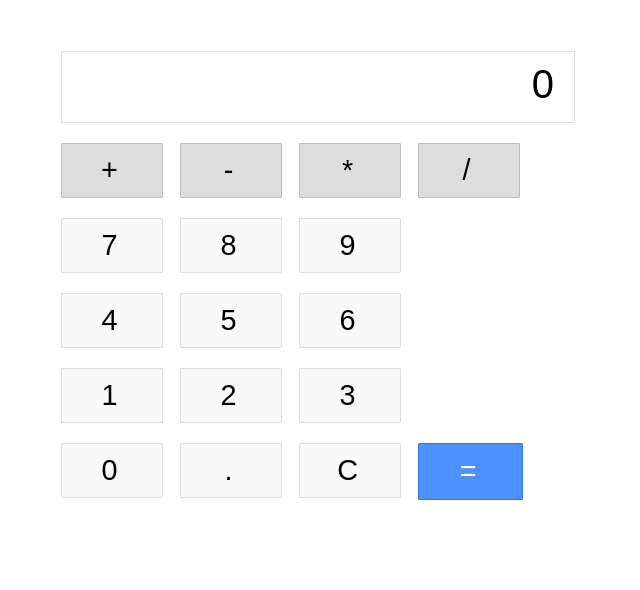
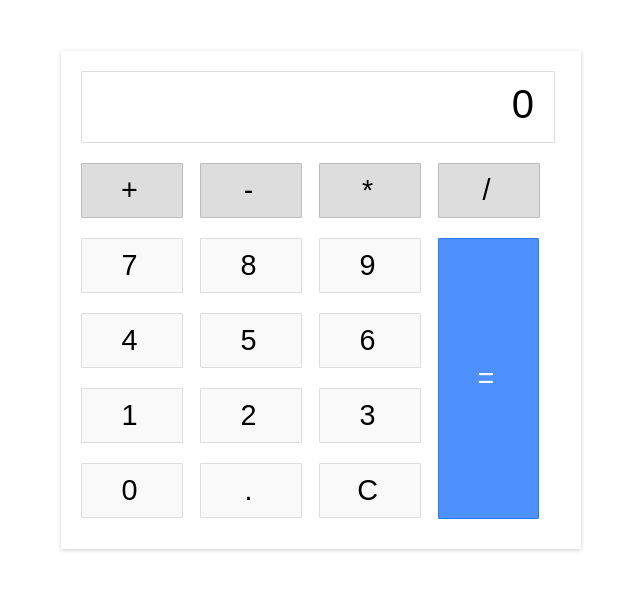
Before and after one commit to Sjahriyar/calculator, a PHP site: page /calc.html in a window 1280 px wide. Shown: the top 590 px of the page, without its empty margins (319-959 px from the left). Run offline with PHP 8.4, Linux system fonts and the light colour scheme; some libraries are stand-ins or nearby versions.

Commit message:
Css edit
added some effects

```diff
--- a/calc.html
+++ b/calc.html
@@ -4,6 +4,7 @@
 
 </head>
 <body>
+	<div class="calculator">
   <div class="input" id="input"></div>
   <div class="buttons">
     <div class="operators">
@@ -38,6 +39,7 @@
     <div class="equal" id="result">=</div>
   </div>
 </div>
+	</div> <!--calculator Container-->
 <script src="https://code.jquery.com/jquery-3.2.1.slim.min.js" integrity="sha256-k2WSCIexGzOj3Euiig+TlR8gA0EmPjuc79OEeY5L45g=" crossorigin="anonymous"></script>
 <script type="text/javascript" src="jscodes.js"></script>
 </body>
--- a/style.css
+++ b/style.css
@@ -1,3 +1,4 @@
+
 body {
   width: 520px;
   margin: 4% auto;
@@ -10,11 +11,20 @@ body {
 }
 
 .calculator {
+  position:relative;
   padding: 20px;
   -webkit-box-shadow: 0px 1px 4px 0px rgba(0, 0, 0, 0.2);
   box-shadow: 0px 1px 4px 0px rgba(0, 0, 0, 0.2);
   border-radius: 1px;
+  transform:rotateX(55deg) rotate(-35deg);
+transform-style:preserve-3d;
+animation:calc 3s 1s ease both;
 }
+@keyframes calc { to { transform:none; } }
+.buttons {
+   animation:fall-a 2s ease-out backwards;
+}
+
 
 .input {
   border: 1px solid #ddd;
@@ -97,8 +107,8 @@ div.equal {
   border-radius: 1px;
   width: 16%;
   text-align: center;
-  padding: 11px 10px;
-  margin: 235px 6px 10px 0;
+  padding: 123px 11px;
+  margin: 10px 6px 10px 0;
   vertical-align: top;
   cursor: pointer;
   color: #FFF;
@@ -116,3 +126,12 @@ div.equal:hover {
 div.equal:active {
   font-weight: bold;
 }
+@keyframes fall-a {
+  from { transform:translateZ(40rem) rotate3d(-1,0,0,1turn); opacity:0; }
+}
+@keyframes fall-b {
+  from { transform:translate3d(2rem,2rem,40rem) rotate3d(1,0,-1,1turn); opacity:0; }
+}
+@keyframes fall-c {
+  from { transform:translateZ(40rem) rotate3d(1,1,1,1turn); opacity:0; }
+}
```
